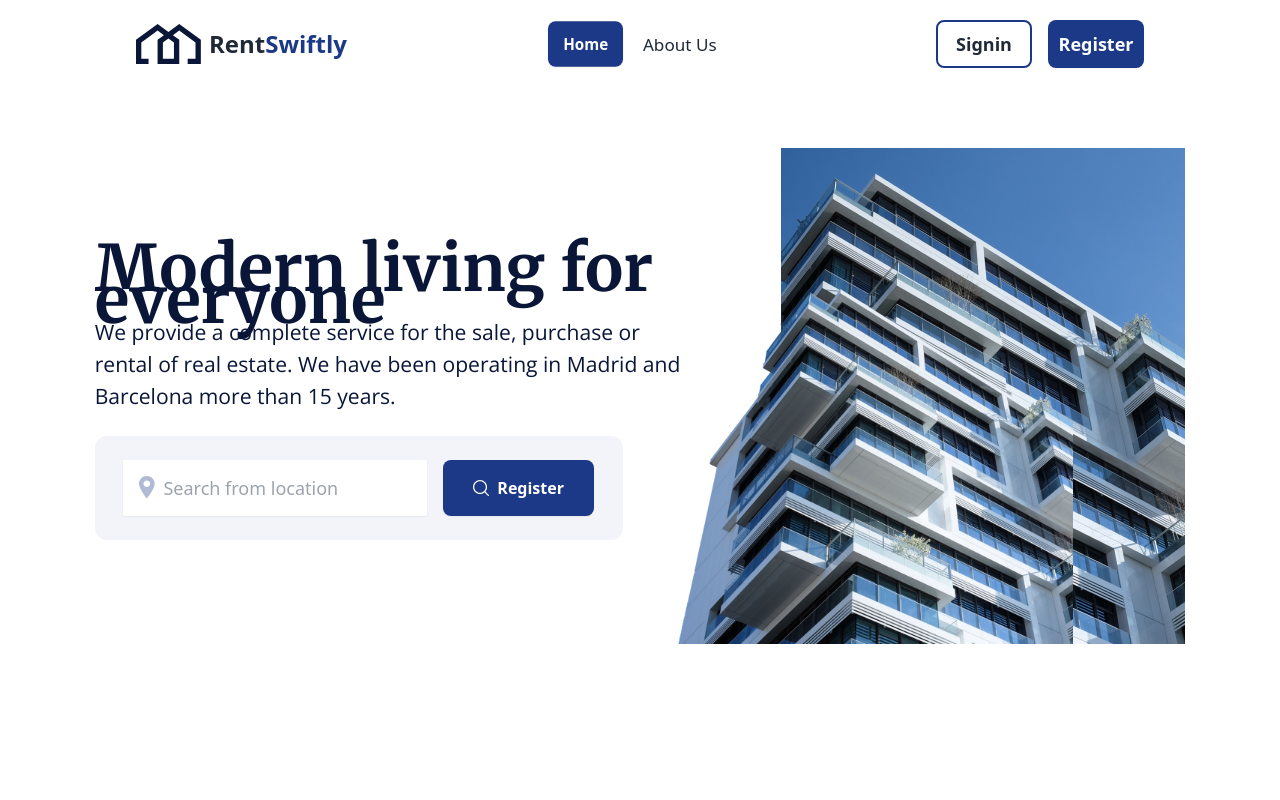
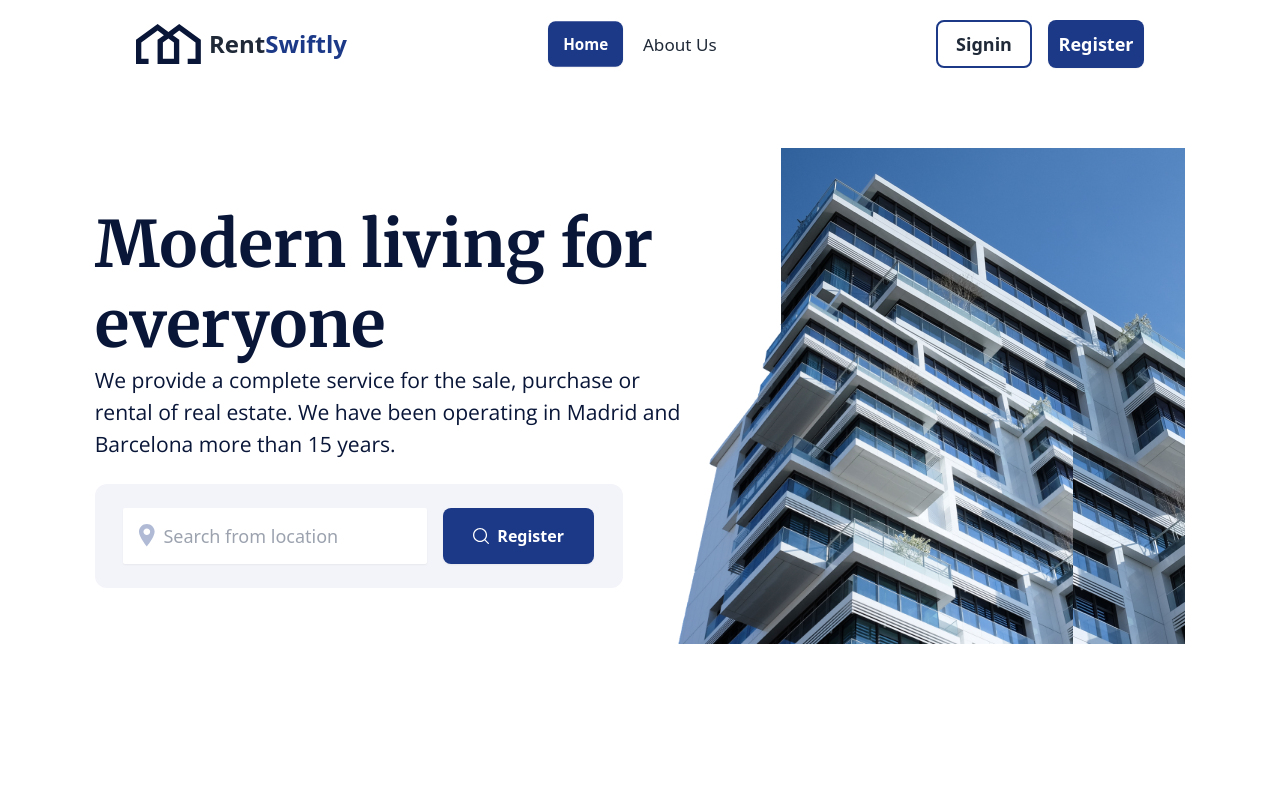
Before and after one commit to alamnahid/RentSwiftly---Renting-Made-Easy, a React (Vite) app: page / in a window 1280 px wide. Shown: the top 800 px of the page. Built offline with nearby package versions, Linux system fonts and the light colour scheme.

Commit message:
fix errors in the banner section and complete the banner

```diff
--- a/src/Pages/Home/Banner/BannerContents.jsx
+++ b/src/Pages/Home/Banner/BannerContents.jsx
@@ -4,7 +4,7 @@ import searchicon from "../../../assets/icons/search icon.svg"
 const BannerContents = () => {
     return (
         <div className="px-4 lg:px-0">
-            <h1 className="text-[#091638] text-2xl lg:text-[4rem] font-semibold lg:w-[35rem] merrin">Modern living for everyone</h1>
+            <h1 className="text-[#091638] text-2xl lg:text-[4rem] font-semibold lg:w-[35rem] lg:leading-[5rem] merrin">Modern living for everyone</h1>
 
             <p className="text-[#091638] sans lg:w-[37rem] lg:text-[1.32rem]">We provide a complete service for the sale, purchase or rental of real estate. We have been operating in Madrid and Barcelona more than 15 years.</p>
 
```
